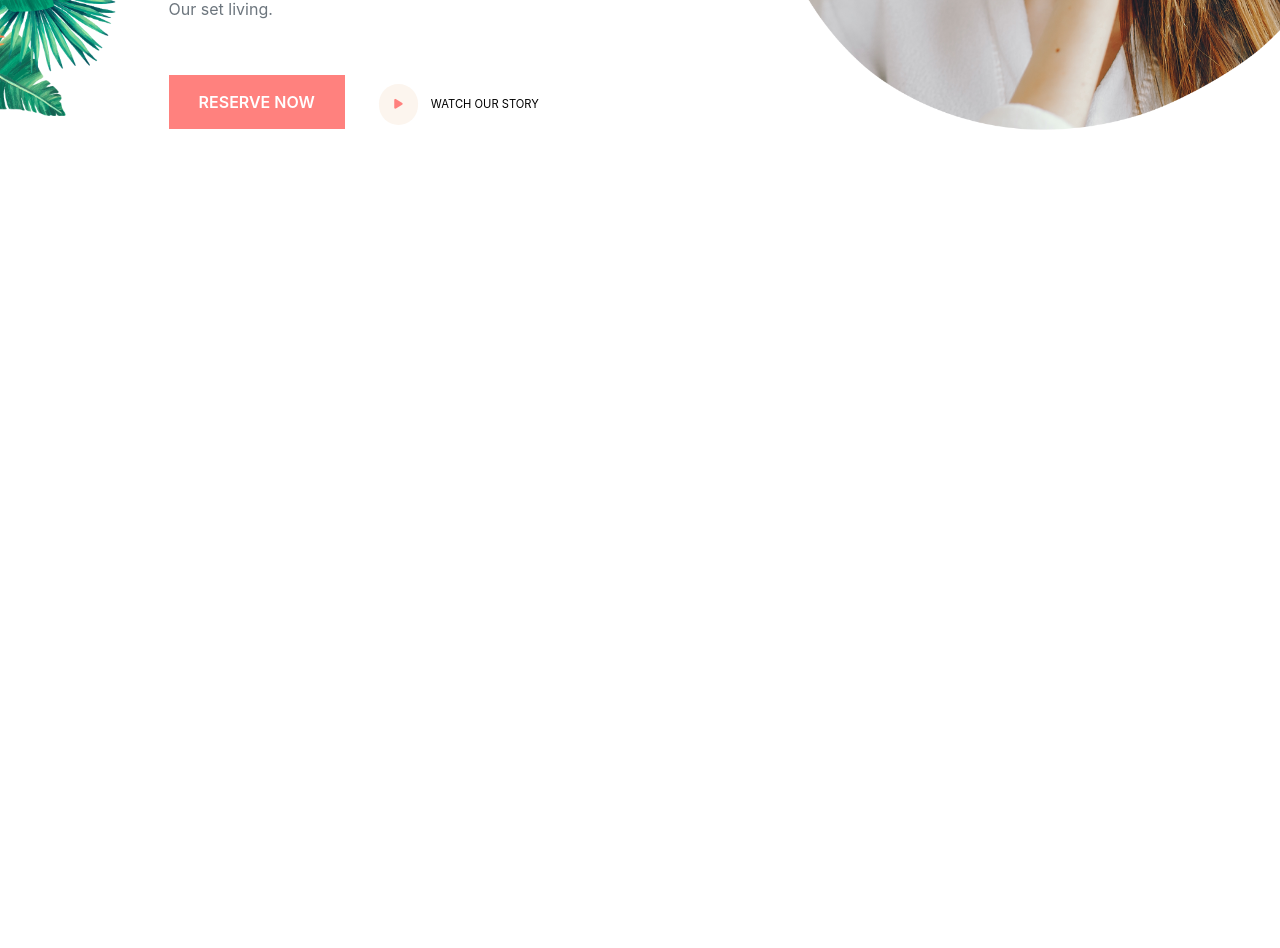
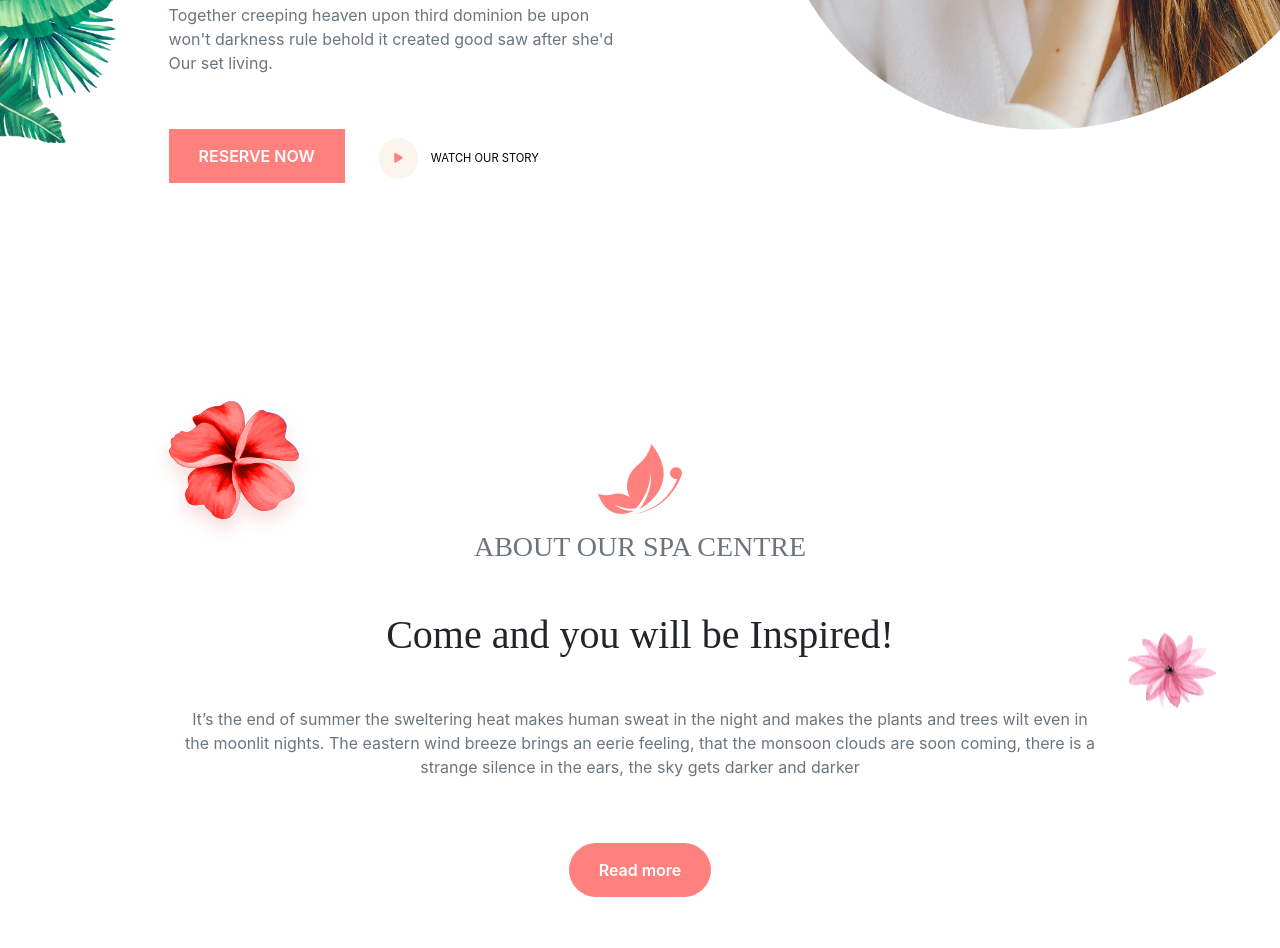
Before and after one commit to tedi4t/LeoSpa, a plain HTML site: page index.html in a window 1280 px wide. Shown: the part 416-1364 px from the top of the page. Before the commit the page ends 800 px from the top, so only its background shows below. Drawn offline with nearby package versions, Linux system fonts and the light colour scheme.

Commit message:
add about section

```diff
--- a/css/style.css
+++ b/css/style.css
@@ -1,3 +1,8 @@
+h1, h2, h3, h4, h5, h6 {
+  font-family: "Rufina", serif;
+  font-weight: 500;
+}
+
 .uppercase {
   text-transform: uppercase;
 }
@@ -6,9 +11,22 @@
   color: #ff817e;
 }
 
+.border-circled {
+  border-radius: 1000px;
+}
+
 #banner {
   padding: 12%;
   background: url("../images/leaf.png") no-repeat left center/12.5%;
+}
+
+#about {
+  position: relative;
+}
+
+.banner-title {
+  font-size: 60px;
+  line-height: 75px;
 }
 
 .spa-img {
@@ -56,3 +74,18 @@
   border-radius: 100px;
   margin-right: 10px;
 }
+
+#china-rose {
+  max-width: 150px;
+  position: absolute;
+  left: 12%;
+  top: 0;
+}
+
+#jasmine {
+  max-width: 100px;
+  position: absolute;
+  right: 5%;
+  top: 50%;
+  transform: translateY(-50%);
+}
--- a/index.html
+++ b/index.html
@@ -24,7 +24,7 @@
             <h6 class="uppercase text-pink">
               Spa & Beauty center
             </h6>
-            <h1 class="font-weight-bold mt-5">
+            <h1 class="mt-5 banner-title">
               Beauty and success starts here.
             </h1>
             <p class="text-muted mt-5">
@@ -41,7 +41,36 @@
             </div>
           </div>
         </div>
+      </div>
+    </section>
 
+    <section id="about">
+      <div id="bg-pictures">
+        <div id="china-rose">
+          <img src="./images/china-rose.png" alt="">
+        </div>
+        <div id="jasmine">
+          <img src="./images/jasmine.png" alt="">
+        </div>
+      </div>
+      <div class="container py-5 my-5">
+        <div class="row">
+          <div class="col-md-10 offset-md-1 text-center">
+            <img src="./images/butterfly.png" alt="">
+            <h3 class="uppercase text-muted mt-3">
+              About our spa centre
+            </h3>
+            <h1 class="mt-5">
+              Come and you will be Inspired!
+            </h1>
+            <p class="text-muted mt-5">
+              It’s the end of summer the sweltering heat makes human sweat in the night and makes the plants and trees wilt even in the moonlit nights. The eastern wind breeze brings an eerie feeling, that the monsoon clouds are soon coming, there is a strange silence in the ears, the sky gets darker and darker
+            </p>
+            <button class="button-pink border-circled mt-5">
+              Read more
+            </button>
+          </div>
+        </div>
       </div>
     </section>
 
```
Also changed, not shown: images/butterfly.png (added), images/china-rose.png (added), images/jasmine.png (added).
